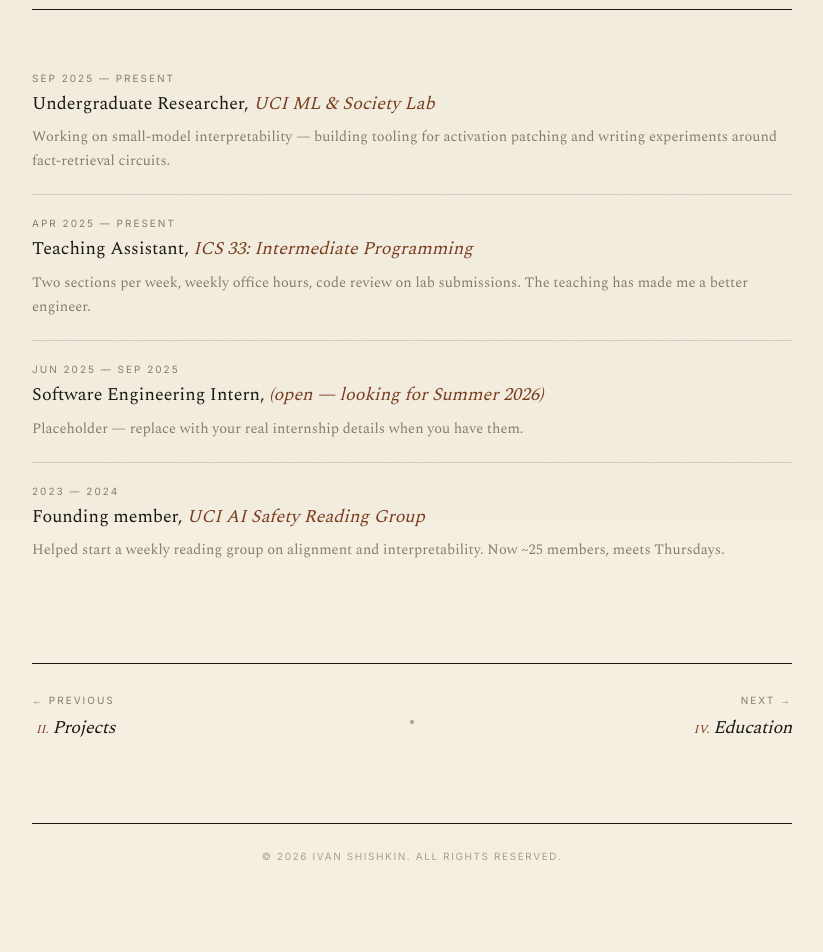
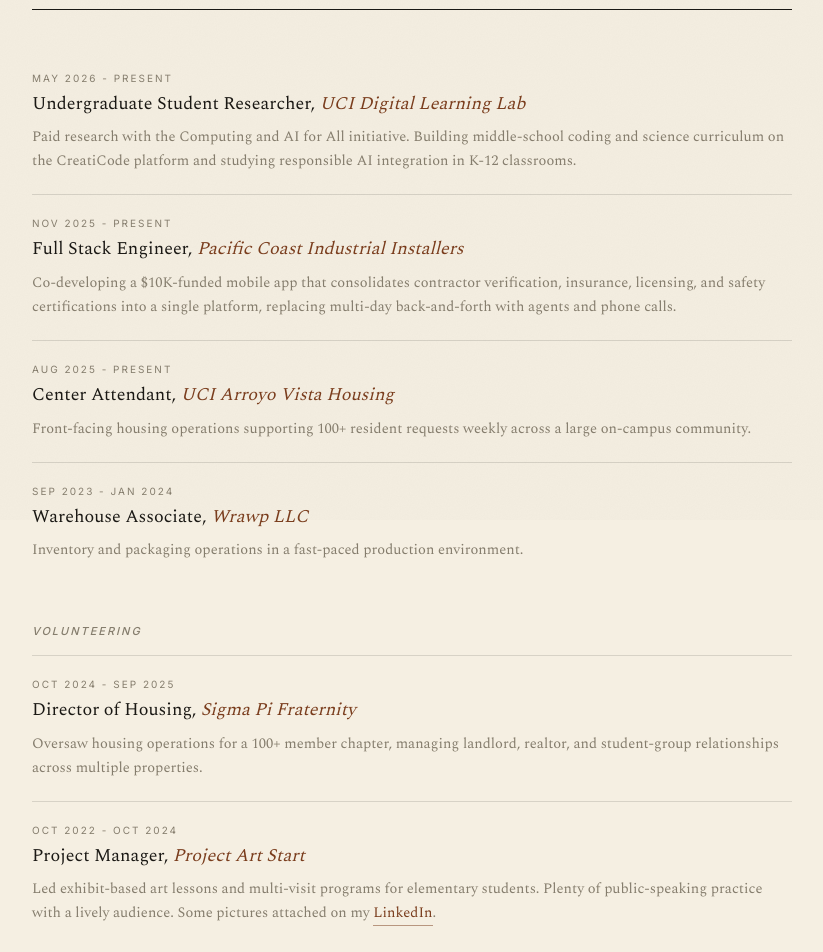
Before and after one commit to Ivan-Shishkin-Dev/Personal_Portfolio_3, a Next.js app: page /experience in a window 1280 px wide. Shown: the part 280-1232 px from the top of the page, without its empty margins (228-1051 px from the left). Built offline with nearby package versions, Linux system fonts and the light colour scheme.

Commit message:
Experience pass: real LinkedIn entries split into paid vs volunteer, simpler eyebrow, prose-link rule extended to .entries .body

```diff
--- a/app/experience/page.tsx
+++ b/app/experience/page.tsx
@@ -3,7 +3,7 @@
 
 export const metadata: Metadata = {
   title: "Experience",
-  description: "Internships, research, and TA work.",
+  description: "Jobs, internships, and volunteer work.",
 };
 
 export default function ExperiencePage() {
@@ -11,24 +11,35 @@
     <SectionLayout slug="experience">
       <div className="entries">
         <div className="entry">
-          <div className="when">Sep 2025 — present</div>
-          <div className="who">Undergraduate Researcher, <em>UCI ML & Society Lab</em></div>
-          <div className="body">Working on small-model interpretability — building tooling for activation patching and writing experiments around fact-retrieval circuits.</div>
+          <div className="when">May 2026 - present</div>
+          <div className="who">Undergraduate Student Researcher, <em>UCI Digital Learning Lab</em></div>
+          <div className="body">Paid research with the Computing and AI for All initiative. Building middle-school coding and science curriculum on the CreatiCode platform and studying responsible AI integration in K-12 classrooms.</div>
         </div>
         <div className="entry">
-          <div className="when">Apr 2025 — present</div>
-          <div className="who">Teaching Assistant, <em>ICS 33: Intermediate Programming</em></div>
-          <div className="body">Two sections per week, weekly office hours, code review on lab submissions. The teaching has made me a better engineer.</div>
+          <div className="when">Nov 2025 - present</div>
+          <div className="who">Full Stack Engineer, <em>Pacific Coast Industrial Installers</em></div>
+          <div className="body">Co-developing a $10K-funded mobile app that consolidates contractor verification, insurance, licensing, and safety certifications into a single platform, replacing multi-day back-and-forth with agents and phone calls.</div>
         </div>
         <div className="entry">
-          <div className="when">Jun 2025 — Sep 2025</div>
-          <div className="who">Software Engineering Intern, <em>(open — looking for Summer 2026)</em></div>
-          <div className="body">Placeholder — replace with your real internship details when you have them.</div>
+          <div className="when">Aug 2025 - present</div>
+          <div className="who">Center Attendant, <em>UCI Arroyo Vista Housing</em></div>
+          <div className="body">Front-facing housing operations supporting 100+ resident requests weekly across a large on-campus community.</div>
         </div>
         <div className="entry">
-          <div className="when">2023 — 2024</div>
-          <div className="who">Founding member, <em>UCI AI Safety Reading Group</em></div>
-          <div className="body">Helped start a weekly reading group on alignment and interpretability. Now ~25 members, meets Thursdays.</div>
+          <div className="when">Sep 2023 - Jan 2024</div>
+          <div className="who">Warehouse Associate, <em>Wrawp LLC</em></div>
+          <div className="body">Inventory and packaging operations in a fast-paced production environment.</div>
+        </div>
+        <h2 className="group-label">Volunteering</h2>
+        <div className="entry">
+          <div className="when">Oct 2024 - Sep 2025</div>
+          <div className="who">Director of Housing, <em>Sigma Pi Fraternity</em></div>
+          <div className="body">Oversaw housing operations for a 100+ member chapter, managing landlord, realtor, and student-group relationships across multiple properties.</div>
+        </div>
+        <div className="entry">
+          <div className="when">Oct 2022 - Oct 2024</div>
+          <div className="who">Project Manager, <em>Project Art Start</em></div>
+          <div className="body">Led exhibit-based art lessons and multi-visit programs for elementary students. Plenty of public-speaking practice with a lively audience. Some pictures attached on my <a href="https://www.linkedin.com/in/ivan-shishkin-dev/" target="_blank" rel="noopener noreferrer">LinkedIn</a>.</div>
         </div>
       </div>
     </SectionLayout>
--- a/app/globals.css
+++ b/app/globals.css
@@ -59,7 +59,8 @@
 
 /* ── Body prose links — swelling underline ─── */
 article p a,
-article li a {
+article li a,
+.entries .body a {
   color: var(--accent);
   background-image: linear-gradient(currentColor, currentColor);
   background-repeat: no-repeat;
@@ -69,7 +70,8 @@
   padding-bottom: 1px;
 }
 article p a:hover,
-article li a:hover { background-size: 100% 1.5px; }
+article li a:hover,
+.entries .body a:hover { background-size: 100% 1.5px; }
 
 /* ── First-paint stagger (respects reduced-motion) ── */
 @keyframes rise {
@@ -666,6 +668,15 @@
   color: var(--muted);
   margin-top: 8px;
 }
+.entries .group-label {
+  font-family: var(--sans);
+  font-size: 11px;
+  font-weight: 500;
+  letter-spacing: 2px;
+  text-transform: uppercase;
+  color: var(--muted);
+  margin: 40px 0 14px;
+}
 
 /* ── Project list ───────────────────────────── */
 .project {
--- a/content/sections.ts
+++ b/content/sections.ts
@@ -29,8 +29,8 @@
     numeral: "III",
     slug: "experience",
     title: "Experience",
-    eyebrow: "Internships, research, and TA work.",
-    description: "Internships, research, and TA work.",
+    eyebrow: "Jobs, internships, and volunteer work.",
+    description: "Jobs, internships, and volunteer work.",
   },
   {
     index: 4,
```
